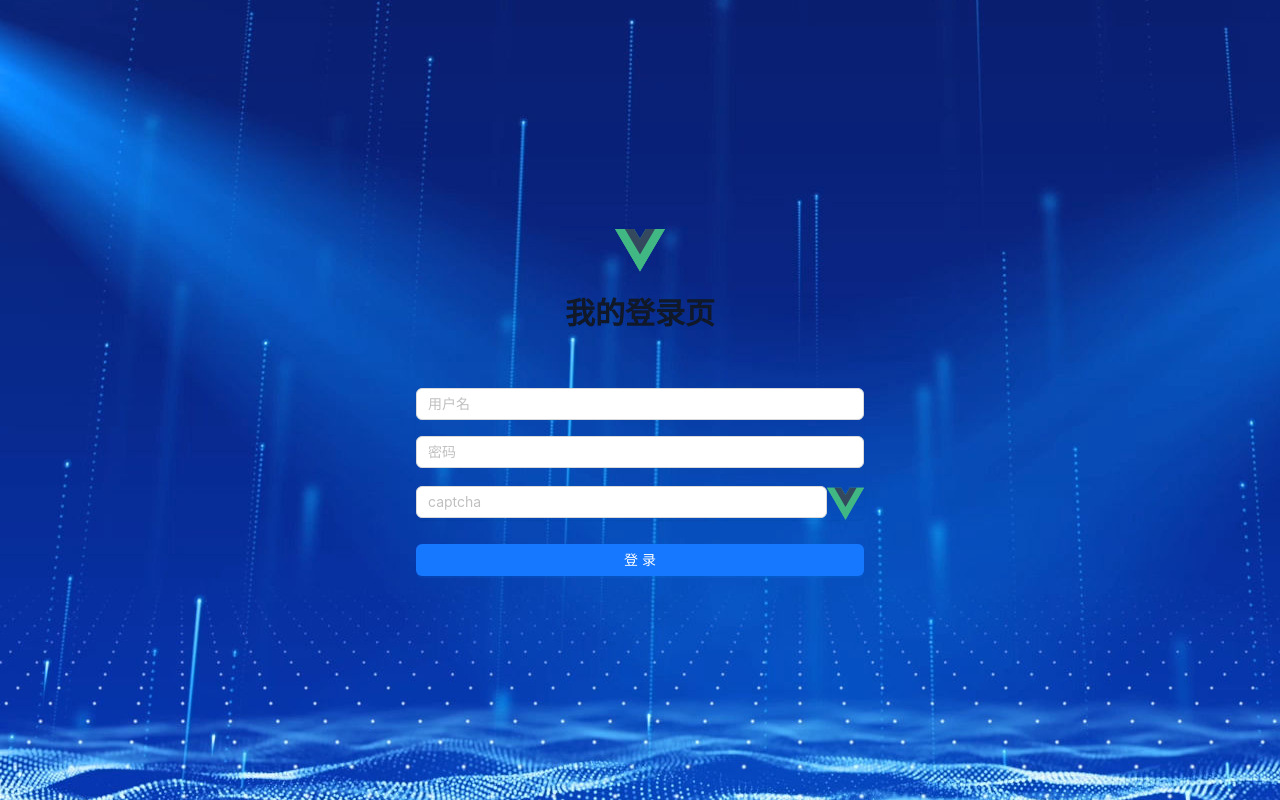
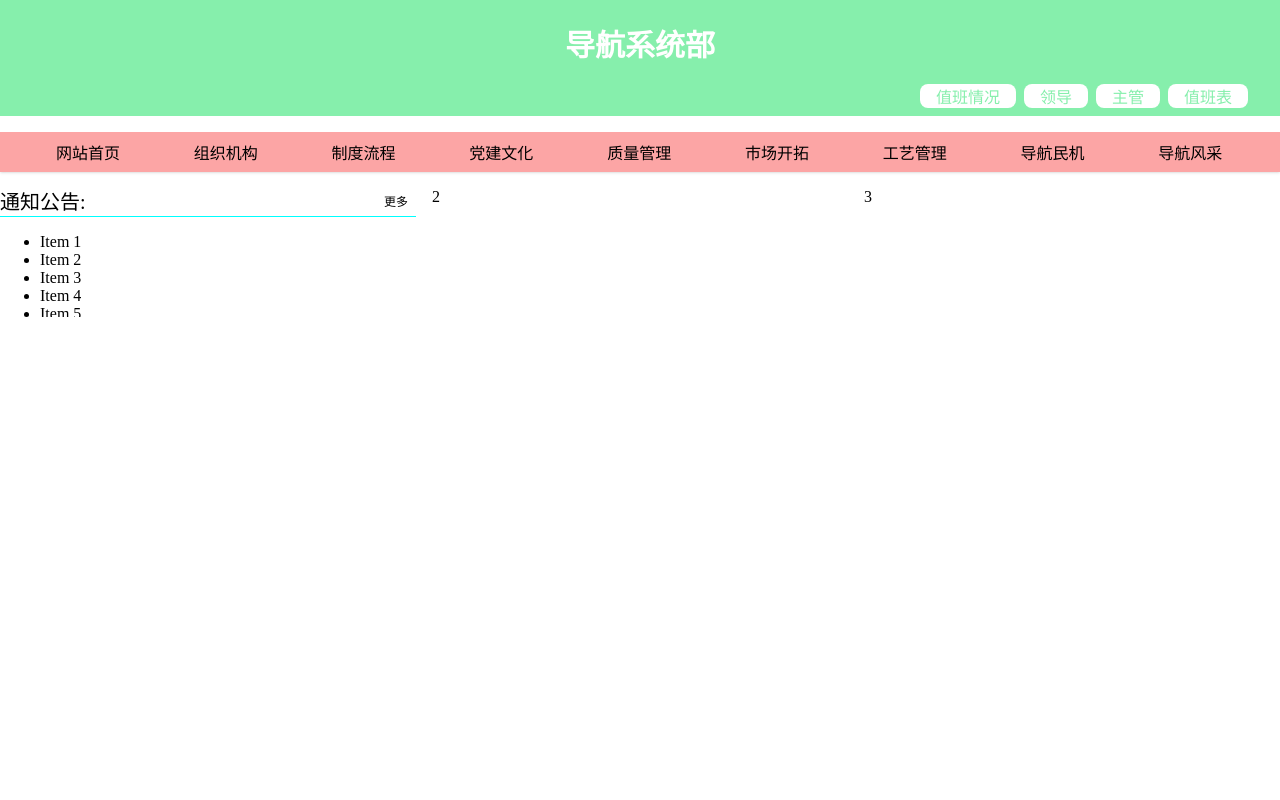
Before and after one commit to a123456456a/demo-web, a Vue app: page /home in a window 1280 px wide. Before the commit this address led to /login. Built offline with nearby package versions, Linux system fonts and the light colour scheme.

Commit message:
chore: Update API base URL and request headers

```diff
--- a/components.d.ts
+++ b/components.d.ts
@@ -11,6 +11,8 @@ declare module 'vue' {
     AForm: typeof import('ant-design-vue/es')['Form']
     AFormItem: typeof import('ant-design-vue/es')['FormItem']
     AInput: typeof import('ant-design-vue/es')['Input']
+    AInputGroup: typeof import('ant-design-vue/es')['InputGroup']
+    AInputPassword: typeof import('ant-design-vue/es')['InputPassword']
     HelloWorld: typeof import('./src/components/HelloWorld.vue')['default']
     RouterLink: typeof import('vue-router')['RouterLink']
     RouterView: typeof import('vue-router')['RouterView']
--- /dev/null
+++ b/src/api/login.ts
@@ -0,0 +1,19 @@
+import request from '@/utils/request'
+import { LoginForm } from '@/types';
+
+// 获取验证码
+export function getCaptcha() {
+  return request({
+    url: '/api/login/captcha',
+    method: 'get'
+  })
+}
+
+// 登录
+export function login(params: LoginForm) {
+  return request({
+    url: '/api/login',
+    method: 'post',
+    data: params
+  })
+}
--- a/src/router/index.ts
+++ b/src/router/index.ts
@@ -6,6 +6,10 @@ const routes = [
     path: '/login',
     component: () => import('@/views/login/index.vue')
   },
+  {
+    path: '/home',
+    component: () => import('@/views/home/index.vue')
+  }
 ];
 
 // 创建一个新的路由实例
@@ -17,7 +21,7 @@ const router = createRouter({
 // 添加路由守卫
 router.beforeEach((to, from, next) => {
   // 如果用户访问的是登录页，直接放行
-  if (to.path === '/login') {
+  if (to.path === '/login' || to.path === '/home') {
     next();
     return;
   }
--- /dev/null
+++ b/src/types/index.d.ts
@@ -0,0 +1 @@
+export * from './login';
--- /dev/null
+++ b/src/types/login.d.ts
@@ -0,0 +1,5 @@
+export interface LoginForm {
+  username: string;
+  password: string;
+  captcha: string;
+}
--- a/src/utils/i18n/zh-CN.json
+++ b/src/utils/i18n/zh-CN.json
@@ -3,6 +3,7 @@
   "username": "用户名",
   "password": "密码",
   "sign": "登录",
+  "captcha": "验证码",
   "loginTitle": "我的登录页",
   "#register": "注册模块, 这是一个注释",
   "register": "注册"
--- a/src/utils/request.ts
+++ b/src/utils/request.ts
@@ -2,8 +2,11 @@ import axios from 'axios';
 
 // 创建 axios 实例
 const service = axios.create({
-  baseURL: import.meta.env.VITE_BASE_API, // api base_url
+  baseURL: '/', // api base_url
   timeout: 60000, // 请求超时时间
+  headers: {
+    'Content-Type': 'application/json',
+  },
 });
 
 // 请求拦截器
--- /dev/null
+++ b/src/views/home/index.vue
@@ -0,0 +1,94 @@
+<script setup lang="ts">
+// 定义导航数据
+import { onMounted } from 'vue';
+
+const navList = [
+  { name: '网站首页', link: '' },
+  { name: '组织机构', link: '' },
+  { name: '制度流程', link: '' },
+  { name: '党建文化', link: '' },
+  { name: '质量管理', link: '' },
+  { name: '市场开拓', link: '' },
+  { name: '工艺管理', link: '' },
+  { name: '导航民机', link: '' },
+  { name: '导航风采', link: '' },
+];
+
+// 页面加载完成后执行
+onMounted(() => {
+  const list: HTMLElement = document.getElementById('list')!;
+
+  list.addEventListener('mouseover', () => {
+    list.style.animationPlayState = 'paused';
+  });
+  list.addEventListener('mouseout', () => {
+    list.style.animationPlayState = 'running';
+  });
+});
+</script>
+
+<template>
+  <header class="shadow">
+    <div class="px-4 py-2 sm:px-6 lg:px-8 bg-green-300">
+      <!--      艺术字-->
+      <h1 class="text-3xl font-bold text-white text-center">导航系统部</h1>
+      <!--      右下角-->
+      <div class="flex justify-end gap-2">
+        <span class="px-4 bg-white text-green-300 rounded-lg">值班情况</span>
+        <span class="px-4 bg-white text-green-300 rounded-lg">领导</span>
+        <span class="px-4 bg-white text-green-300 rounded-lg">主管</span>
+        <span class="px-4 bg-white text-green-300 rounded-lg">值班表</span>
+      </div>
+    </div>
+    <div class="mt-4">
+      <nav class="bg-red-300">
+        <ul class="flex list-none">
+          <li class="flex-1 px-4 py-2" v-for="(item, index) in navList" :key="index">{{ item.name }}</li>
+        </ul>
+      </nav>
+    </div>
+  </header>
+  <main>
+    <div class="flex items-stretch gap-4">
+      <div class="flex-1">
+        <div class="flex justify-between items-center">
+          <div class="text-xl">通知公告:</div>
+          <div class="text-xs mx-2">更多</div>
+        </div>
+        <div class="scrolling-list">
+          <ul id="list">
+            <li>Item 1</li>
+            <li>Item 2</li>
+            <li>Item 3</li>
+            <li>Item 4</li>
+            <li>Item 5</li>
+          </ul>
+        </div>
+      </div>
+      <div class="flex-1">2</div>
+      <div class="flex-1">3</div>
+    </div>
+  </main>
+</template>
+
+<style scoped>
+.scrolling-list {
+  overflow: hidden;
+  white-space: nowrap;
+  height: 100px;
+  border-top: aqua 1px solid;
+}
+
+#list {
+  animation: scrolling 10s linear infinite;
+}
+
+@keyframes scrolling {
+  0% {
+    transform: translateY(100%);
+  }
+  100% {
+    transform: translateY(-100%);
+  }
+}
+</style>
--- /dev/null
+++ b/src/views/login/index.html
@@ -0,0 +1,52 @@
+<!DOCTYPE html>
+<html lang="en">
+<head>
+  <meta charset="UTF-8">
+  <title>test</title>
+</head>
+<body>
+<div class="circle">
+  <div class="half-circle left">
+    1
+  </div>
+  <div class="half-circle right">
+    2
+  </div>
+</div>
+</body>
+<style>
+    .circle {
+        width: 100px;
+        height: 100px;
+        position: relative;
+        border-radius: 50%;
+        background: radial-gradient(circle at 30% 30%, #fff, #ccc 70%);
+        box-shadow: 0 0 5px rgba(0, 0, 0, 0.1);
+        overflow: hidden;
+    }
+
+    .half-circle {
+        width: 50%;
+        height: 100%;
+        position: absolute;
+        top: 0;
+        display: flex;
+        align-items: center;
+        justify-content: center;
+        opacity: 0;
+        transition: opacity 0.3s;
+    }
+
+    .left {
+        left: 0;
+    }
+
+    .right {
+        right: 0;
+    }
+
+    .half-circle:hover {
+        opacity: 1;
+    }
+</style>
+</html>
--- a/src/views/login/index.vue
+++ b/src/views/login/index.vue
@@ -1,15 +1,30 @@
-<script setup lang="ts">
-import { onMounted } from 'vue';
+<script lang="ts" setup>
+import { onMounted, reactive, ref } from 'vue';
+import { getCaptcha, login } from '@/api/login.ts';
+import { LoginForm } from '@/types';
 
-// get captcha
-const getCaptcha = () => {
-  console.log('get captcha');
+// define the svg captcha
+const svgCaptcha = ref('');
+// 获取验证码
+const getCaptchaSvg = async () => {
+  const { data } = await getCaptcha();
+  svgCaptcha.value = data.data;
+};
+// define the login form
+const loginForm = reactive<LoginForm>({
+  username: '',
+  password: '',
+  captcha: '',
+});
+// 登录
+const handleLogin = async () => {
+  const { data } = await login(loginForm);
+  console.log(data);
 };
 
 onMounted(() => {
-  getCaptcha();
+  getCaptchaSvg();
 });
-
 </script>
 <template>
   <div class="min-h-screen flex items-center justify-center bg-gray-50 sm:px-6 lg:px-8">
@@ -21,20 +36,20 @@ onMounted(() => {
       <form action="#" class="mt-8 space-y-6" method="POST">
         <div class="rounded-md shadow-sm space-y-4">
           <div>
-            <a-input :placeholder="$t('username')" />
+            <a-input v-model:value="loginForm.username" :placeholder="$t('username')" allow-clear size="large" />
           </div>
           <div>
-            <a-input :placeholder="$t('password')" type="password" />
+            <a-input-password v-model:value="loginForm.password" :placeholder="$t('password')" size="large" />
           </div>
           <!--          验证码-->
-          <div class="flex items-center">
-            <a-input :placeholder="$t('captcha')" />
-            <img alt="" src="../../assets/vue.svg" />
+          <div class="flex items-center space-x-1">
+            <a-input v-model:value="loginForm.captcha" :placeholder="$t('captcha')" allow-clear size="large" />
+            <div @click="getCaptchaSvg" v-html="svgCaptcha" />
           </div>
         </div>
 
         <div>
-          <a-button block type="primary">{{ $t('sign') }}</a-button>
+          <a-button block size="large" type="primary" @click="handleLogin">{{ $t('sign') }}</a-button>
         </div>
       </form>
     </div>
--- a/vite.config.ts
+++ b/vite.config.ts
@@ -22,4 +22,14 @@ export default defineConfig({
       '@': path.resolve(__dirname, './src'),
     },
   },
+  // 设置代理服务
+  server: {
+    proxy: {
+      '/api': {
+        target: 'http://localhost:3000',
+        changeOrigin: true,
+        rewrite: (path) => path.replace(/^\/api/, ''),
+      },
+    },
+  },
 });
```
